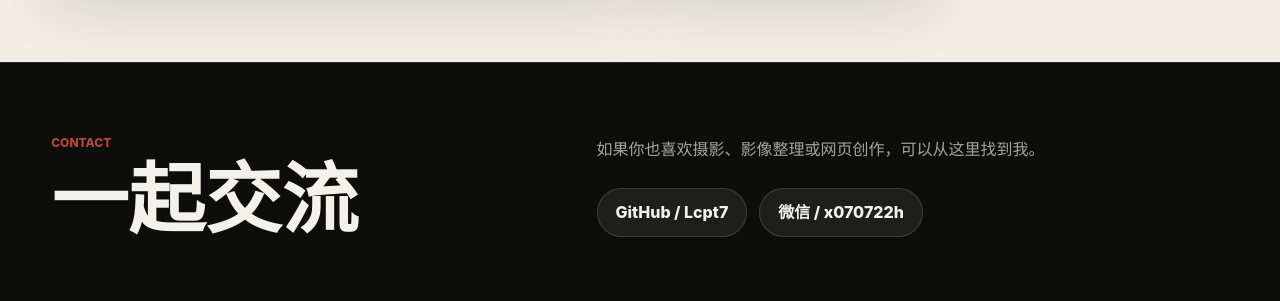
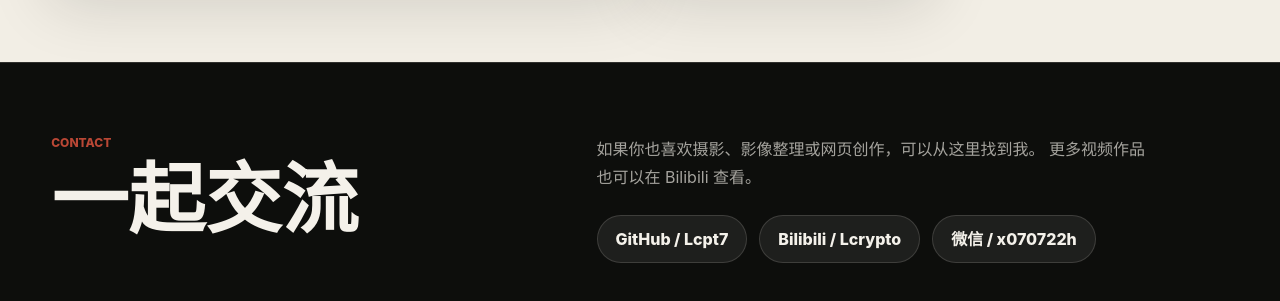
Before and after one commit to Lcpt7/photoworks, a plain HTML site: page index.html in a window 1280 px wide. Shown: the part 2583-2884 px from the top of the page. Drawn offline with Linux system fonts and the light colour scheme.

Commit message:
Add files via upload

```diff
--- a/index.html
+++ b/index.html
@@ -89,9 +89,20 @@
           <h2 id="workflow-title">一起交流</h2>
         </div>
         <div class="contact-panel">
-          <p>如果你也喜欢摄影、影像整理或网页创作，可以从这里找到我。</p>
+          <p>如果你也喜欢摄影、影像整理或网页创作，可以从这里找到我。
+            更多视频作品也可以在 Bilibili 查看。
+          </p>
           <div class="contact-links">
-            <a href="https://github.com/Lcpt7" target="_blank" rel="noreferrer">GitHub / Lcpt7</a>
+            <a href="https://github.com/Lcpt7" target="_blank" rel="noreferrer">
+              GitHub / Lcpt7
+            </a>
+
+            <a href="https://space.bilibili.com/3494373515856839"
+              target="_blank"
+              rel="noreferrer">
+              Bilibili / Lcrypto
+            </a>
+
             <span>微信 / x070722h</span>
           </div>
         </div>
```
